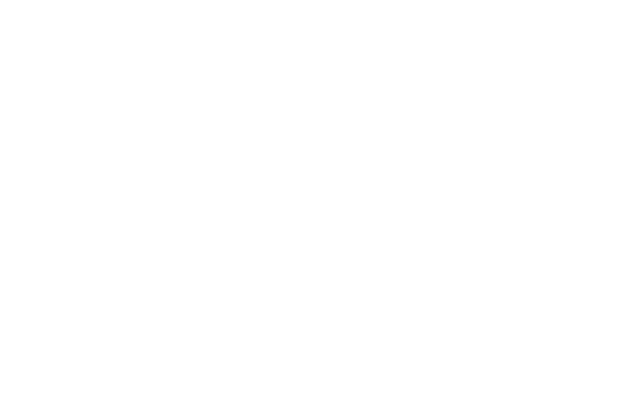
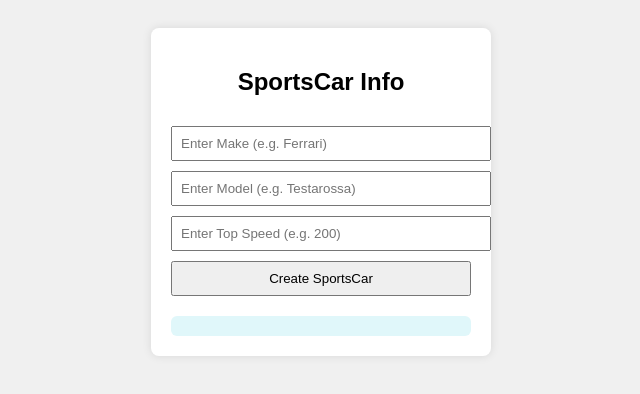
Before and after one commit to acciojob/vroom-vroom-objects-ashim-sharma-console, a website: page main.html in a window 1280 px wide. Shown: the whole page, without its empty margins (319-959 px from the left). Drawn offline with Linux system fonts and the light colour scheme.

Commit message:
created a submission

```diff
--- a/main.html
+++ b/main.html
@@ -8,6 +8,16 @@
 
 <body>
 	<!-- the entire body must be written by student -->
+	 <div class="container">
+    <h2>SportsCar Info</h2>
+    <input type="text" id="make" placeholder="Enter Make (e.g. Ferrari)" />
+    <input type="text" id="model" placeholder="Enter Model (e.g. Testarossa)" />
+    <input type="number" id="topSpeed" placeholder="Enter Top Speed (e.g. 200)" />
+    <button onclick="createCar()">Create SportsCar</button>
+
+    <div class="output" id="output"></div>
+  </div>
+
     <script type="text/javascript" src="./script.js">
 </script>
 
--- a/script.js
+++ b/script.js
@@ -1,8 +1,38 @@
-// Complete the js code
-function Car(make, model) {}
+ function Car(make, model) {
+      this.make = make;
+      this.model = model;
+    }
 
-function SportsCar(make, model, topSpeed) {}
+    Car.prototype.getMakeModel = function () {
+      return `${this.make} ${this.model}`;
+    };
 
-// Do not change the code below
-window.Car = Car;
-window.SportsCar = SportsCar;
+    // SportsCar Constructor Function
+    function SportsCar(make, model, topSpeed) {
+      Car.call(this, make, model); // Inherit Car properties
+      this.topSpeed = topSpeed;
+    }
+
+    // Inherit Car prototype
+    SportsCar.prototype = Object.create(Car.prototype);
+    SportsCar.prototype.constructor = SportsCar;
+
+    SportsCar.prototype.getTopSpeed = function () {
+      return this.topSpeed;
+    };
+
+    // Function to create a car and show results
+    function createCar() {
+      const make = document.getElementById('make').value;
+      const model = document.getElementById('model').value;
+      const topSpeed = Number(document.getElementById('topSpeed').value);
+
+      const car = new SportsCar(make, model, topSpeed);
+
+      const output = `
+        <strong>Make & Model:</strong> ${car.getMakeModel()}<br>
+        <strong>Top Speed:</strong> ${car.getTopSpeed()} mph
+      `;
+
+      document.getElementById('output').innerHTML = output;
+    }
--- a/styles.css
+++ b/styles.css
@@ -1 +1,28 @@
 /*  your css code here. If applicable */
+body {
+      font-family: Arial, sans-serif;
+      padding: 20px;
+      background: #f0f0f0;
+    }
+    .container {
+      background: white;
+      padding: 20px;
+      border-radius: 8px;
+      width: 300px;
+      margin: auto;
+      box-shadow: 0 0 10px rgba(0,0,0,0.1);
+    }
+    h2 {
+      text-align: center;
+    }
+    input, button {
+      width: 100%;
+      padding: 8px;
+      margin-top: 10px;
+    }
+    .output {
+      margin-top: 20px;
+      background: #e0f7fa;
+      padding: 10px;
+      border-radius: 6px;
+    }
```
